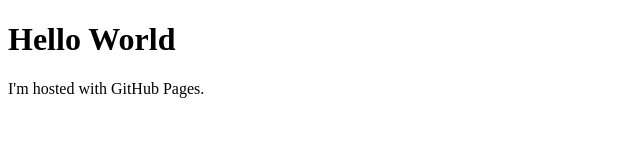
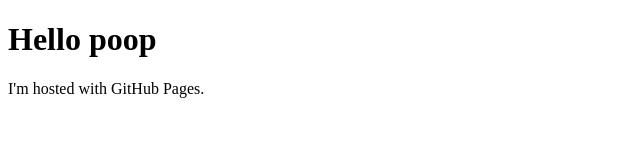
Before and after one commit to Asufian1/Asufian1.github.io, a plain HTML site: page index.html in a window 1280 px wide. Shown: the full height of the page, 0-640 px from the left. Drawn offline with Linux system fonts and the light colour scheme.

Commit message:
Update index.html

```diff
--- a/index.html
+++ b/index.html
@@ -1,7 +1,7 @@
 <!DOCTYPE html>
 <html>
 <body>
-<h1>Hello World</h1>
+<h1>Hello poop</h1>
 <p>I'm hosted with GitHub Pages.</p>
 </body>
 </html>
```
